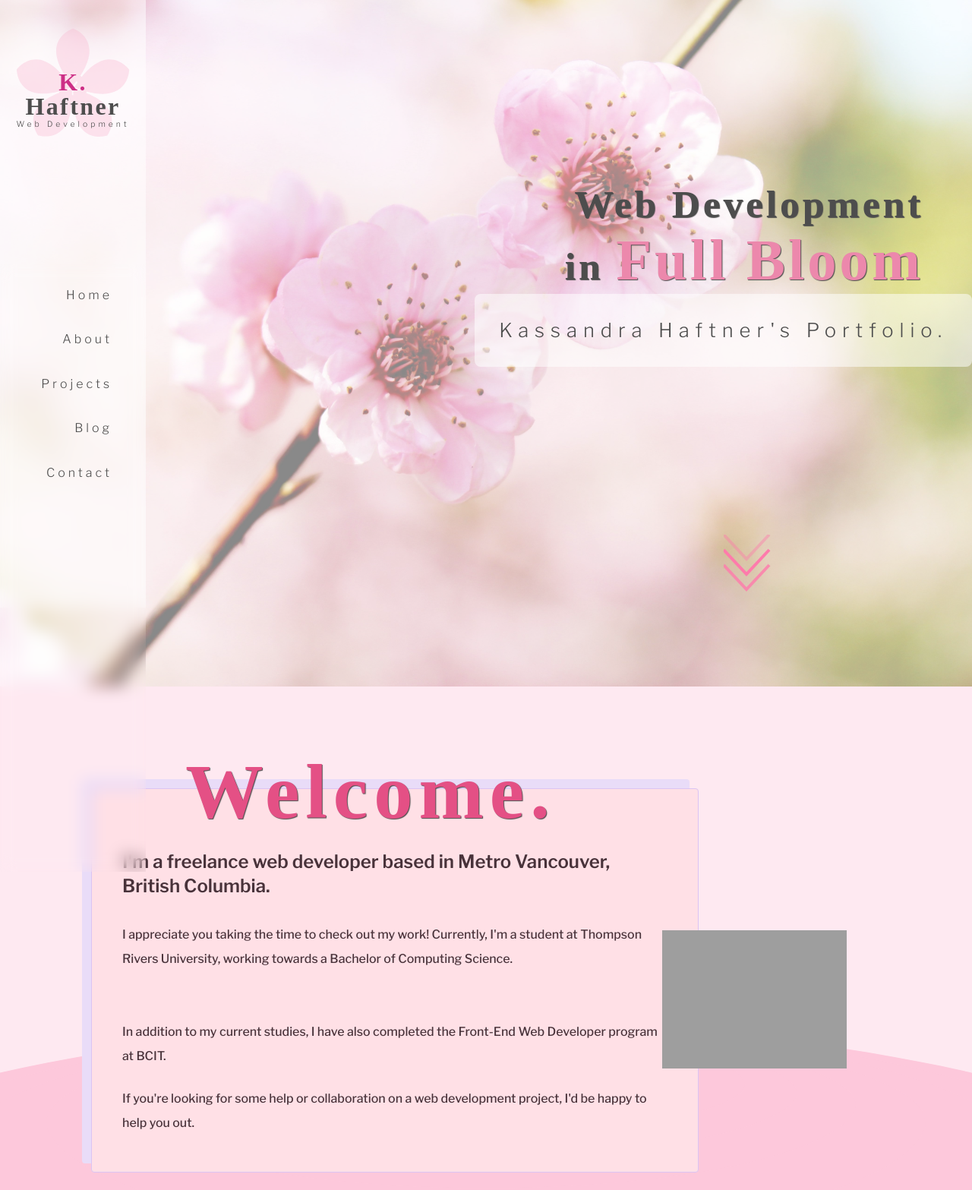
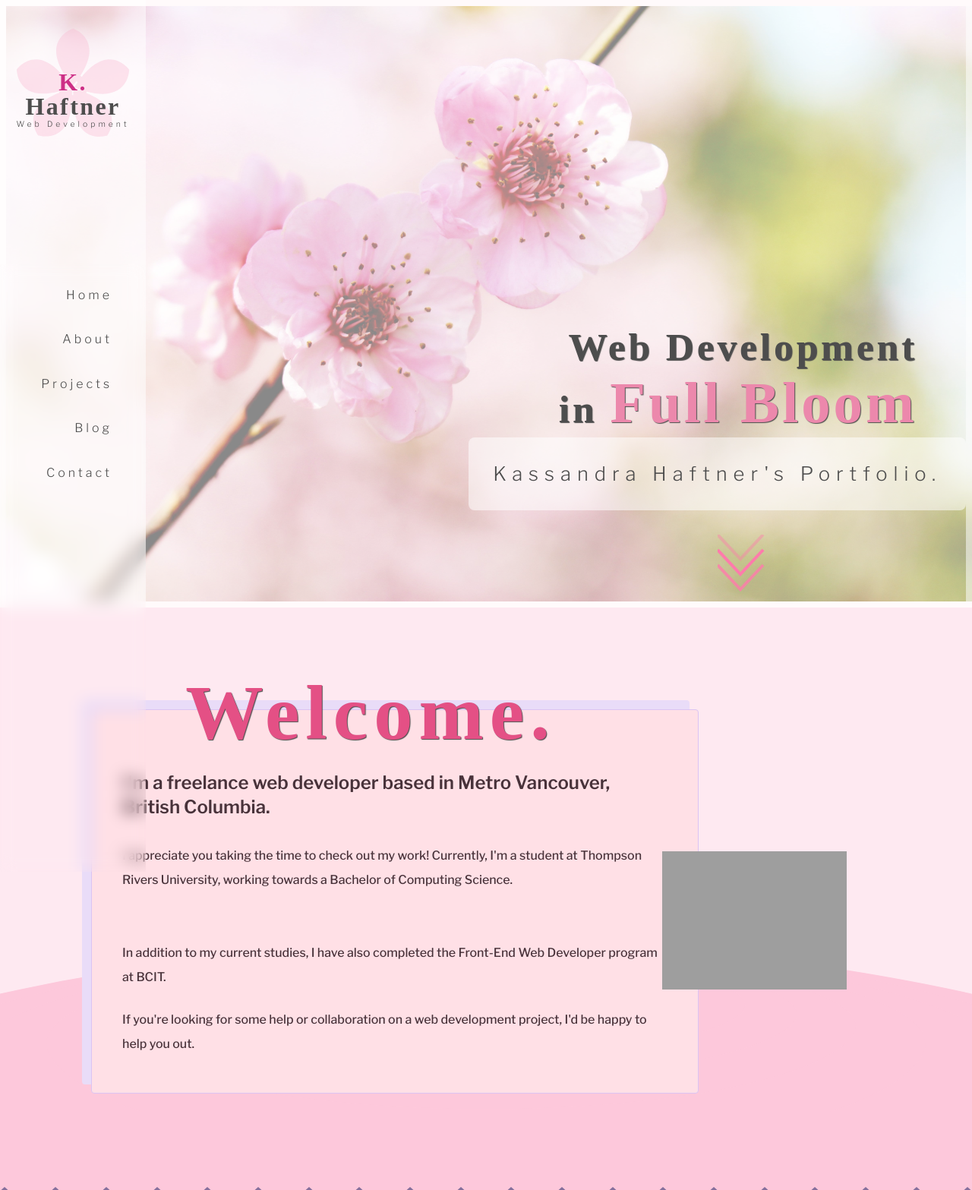
Before and after one commit to KHaftner/my-portfolio, a PHP site: page / in a window 1280 px wide. Shown: the top 1567 px of the page at 76% size. Run offline with PHP 8.4, Linux system fonts and the light colour scheme; some libraries are stand-ins or nearby versions; some web fonts are replaced; grey boxes are pictures that could not be loaded.

Commit message:
Added top border.

```diff
--- a/index.php
+++ b/index.php
@@ -26,7 +26,6 @@ error_reporting(E_ALL);
                         </header>
                     </div>
 
-                    <section class="above-fold-content">
                 </div>
 
                 <div class="down-button">
@@ -39,7 +38,6 @@ error_reporting(E_ALL);
                         </svg>
                     </a>
                 </div>
-                </section>
         </div>
 
         <section class="below-fold-content" id="below-fold-content">
--- a/styles/_home.scss
+++ b/styles/_home.scss
@@ -55,10 +55,6 @@
     border-radius: 0.5rem;
 }
 
-.above-fold-wrapper {
-    height: min(55rem, 100vh);
-}
-
 .index-top-wrapper {
     background-color: var(--transparent-white);
     background-image: url(../images/index-above-fold2.jpg);
@@ -68,6 +64,8 @@
     display: flex;
     justify-content: flex-end;
     align-items: flex-end;
+    border: 0.5rem solid var(--transparent-white);
+    height: 100dvh;
 }
 
 /*
@@ -165,7 +163,7 @@
     }
 
     .arrows {
-        top: -6rem;
+        top: 1rem;
     }
 
     .above-fold-content .flower-img svg {
--- a/styles/_site-header.scss
+++ b/styles/_site-header.scss
@@ -56,10 +56,6 @@
     letter-spacing: 0.25rem;
 }
 
-.site-header.scrolled {
-    background-color: var(--white);
-}
-
 .main-navigation {
     letter-spacing: 0.15rem;
     padding: 0;
@@ -75,7 +71,7 @@
     display: flex;
     flex-direction: column;
     width: 12rem;
-    margin: 6rem 0 0;
+    margin: 6rem 0 2rem;
     height: 100vh;
 }
 
--- a/styles/styles.css
+++ b/styles/styles.css
@@ -595,10 +595,6 @@ video {
   letter-spacing: 0.25rem;
 }
 
-.site-header.scrolled {
-  background-color: var(--white);
-}
-
 .main-navigation {
   letter-spacing: 0.15rem;
   padding: 0;
@@ -615,7 +611,7 @@ video {
   display: flex;
   flex-direction: column;
   width: 12rem;
-  margin: 6rem 0 0;
+  margin: 6rem 0 2rem;
   height: 100vh;
 }
 
@@ -820,10 +816,6 @@ video {
   border-radius: 0.5rem;
 }
 
-.above-fold-wrapper {
-  height: min(55rem, 100vh);
-}
-
 .index-top-wrapper {
   background-color: var(--transparent-white);
   background-image: url(../images/index-above-fold2.jpg);
@@ -833,6 +825,8 @@ video {
   display: flex;
   justify-content: flex-end;
   align-items: flex-end;
+  border: 0.5rem solid var(--transparent-white);
+  height: 100dvh;
 }
 
 /*
@@ -910,7 +904,7 @@ video {
     padding: 2rem;
   }
   .arrows {
-    top: -6rem;
+    top: 1rem;
   }
   .above-fold-content .flower-img svg {
     margin-top: -24rem;
```
Also changed, not shown: 1 other file.
